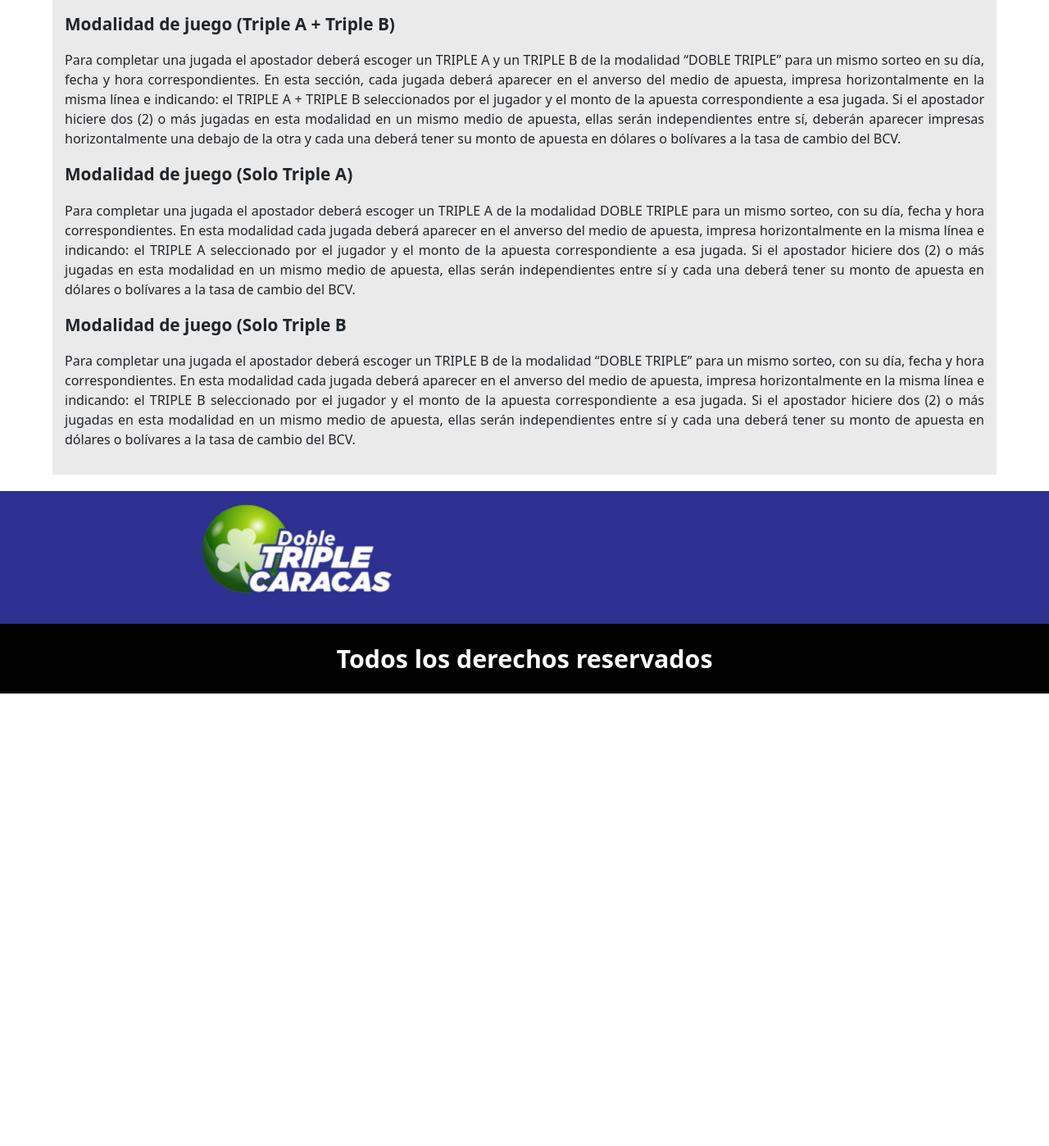
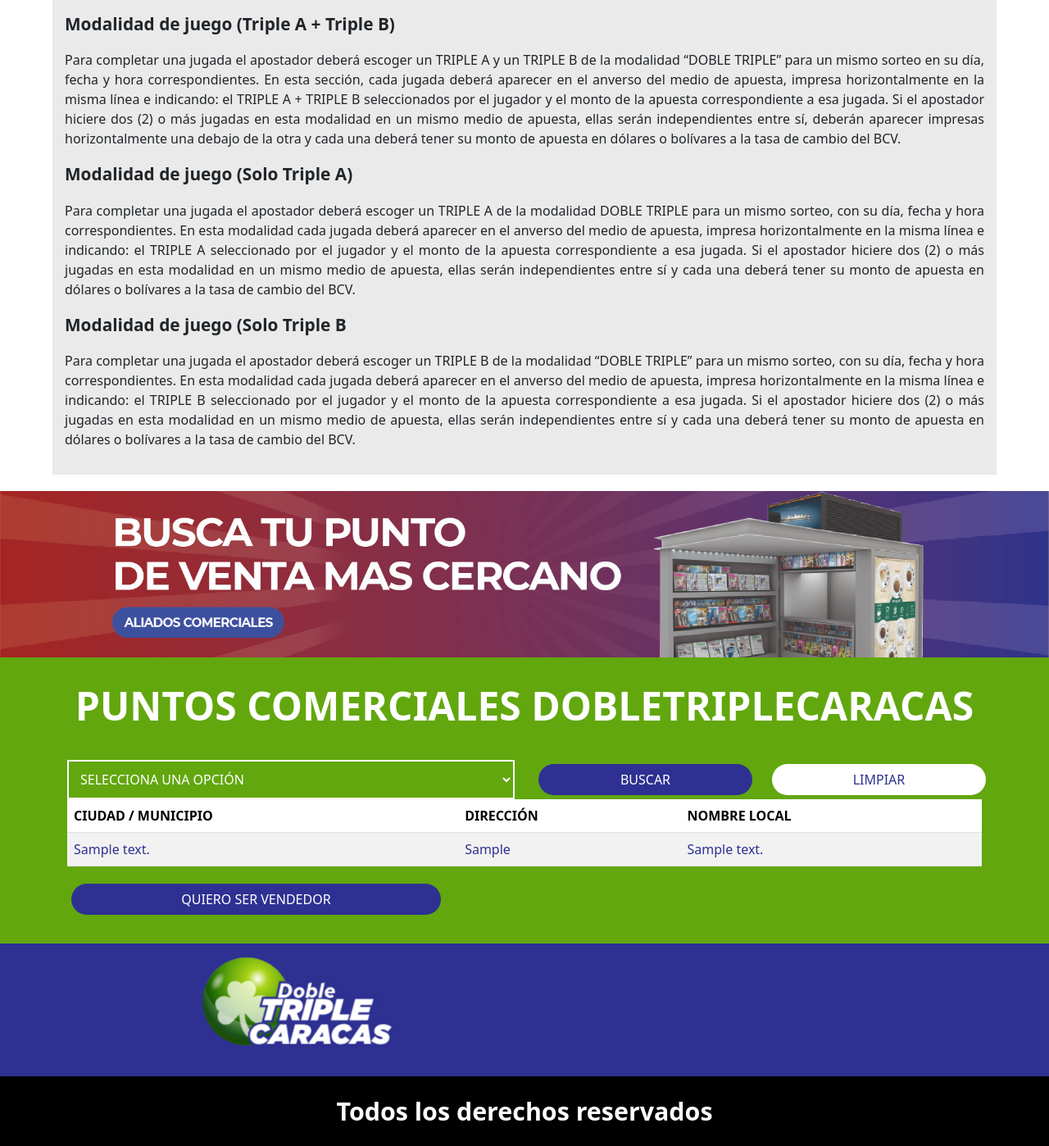
Before and after one commit to yoelayan/doble_triple_caracas, a Django app: page / in a window 1280 px wide. Shown: the part 1197-2595 px from the top of the page at 82% size. Before the commit the page ends 2043 px from the top, so only its background shows below. Run offline with Django 4.2, Linux system fonts and the light colour scheme; tables that the repository leaves empty hold one stand-in row (values such as "Sample post").

Commit message:
add puntos venta

```diff
--- a/app/views.py
+++ b/app/views.py
@@ -8,13 +8,28 @@
      return resultados_vesperino, resultados_nocturno
 
 def index(request):
+     from django.core.paginator import Paginator
      resultados_actual = Resultado.resultados_actual()
+
      if request.method == 'GET':
+
+          ciudad = request.GET.get('ciudad')
+          page_number = request.GET.get('page')
           filtro_fecha = request.GET.get('fecha')
+
+          puntos_venta = PuntoVenta.objects.all()
+          if ciudad:
+               puntos_venta = puntos_venta.filter(ciudad=ciudad)
+          puntos_venta = Paginator(puntos_venta, 5)
+          puntos_venta = puntos_venta.get_page(page_number)
+
           if filtro_fecha:
                resultados_actual = Resultado.objects.filter(fecha=filtro_fecha)
           actual_resultados_vespertino, actual_resultados_nocturno = get_horario(resultados_actual)
+
           return render(request, 'home/index.html', {
                'actual_resultados_vespertino': actual_resultados_vespertino,
                'actual_resultados_nocturno': actual_resultados_nocturno,
+               'puntos_venta': puntos_venta,
+               'ciudades': Ciudad.objects.all()
           })
--- a/apps/ventas/models.py
+++ b/apps/ventas/models.py
@@ -32,3 +32,6 @@
      ciudad = models.ForeignKey(Ciudad, related_name='ciudades', on_delete=models.CASCADE)
      direccion = models.TextField()
      vendedor = models.ForeignKey(Vendedor, related_name='puntos_de_venta', on_delete=models.CASCADE)
+
+     class Meta:
+          ordering = ['-id']
--- a/static/css/style.css
+++ b/static/css/style.css
@@ -8,6 +8,34 @@
 .bg-blue{
      background-color: #2e3191;
      color: white!important;
+}
+.bg-white{
+     color:#2e3191;
+     background-color: white;
+}
+.bg-white:hover{
+     color: white;
+     background-color: #2e3191!important;
+}
+.btn.bg-blue:hover{
+     background-color: #62a70e;
+}
+#puntos-venta .btn.bg-blue:hover{
+     background-color: white;
+     color:#2e3191!important;
+}
+.btn.bg-green{
+     color:white;
+     width: 50%;
+}
+.btn.bg-green:hover{
+     background-color: #2e3191;
+}
+
+.btn-long{
+     width: 100%;
+     margin:5px;
+     border-radius: 30px;
 }
 .nav-flex{
      display: flex;
@@ -150,16 +178,7 @@
      font-weight: 500;
      padding:15px
 }
-.btn.bg-blue:hover{
-     background-color: #62a70e;
-}
-.btn.bg-green{
-     color:white;
-     width: 50%;
-}
-.btn.bg-green:hover{
-     background-color: #2e3191;
-}
+
 .history-form .btn{
      width: 100%;
 }
@@ -256,3 +275,44 @@
      justify-content: center;
      height: 300px;
 }
+#puntos-venta{
+     background-color: #62a70e;
+     padding-bottom: 30px;
+}
+#puntos-venta .container-custom{
+     padding-top:30px;
+     padding-bottom: 30px;
+     display:flex;
+     justify-content: center;
+     align-items: center;
+}
+.title-v2 h3{
+     color:white;
+     font-size: 3rem;
+     font-weight: bolder;
+}
+.transparent-select{
+     color:white;
+     background-color: transparent;
+     padding: 10px;
+     border: 2px solid white;
+     width: 100%;
+}
+.transparent-select option{
+     border-radius: 1px!important;
+     color:white;
+     background-color: #2e3191;
+}
+.puntos-venta-table tbody tr td{
+     color:#2e3191!important;
+}
+.puntos-venta-table tbody tr{
+
+     background-color: white;
+}
+.puntos-venta-table tbody tr:nth-child(even){
+     background-color: #eaeaea;
+}
+.ml-0{
+     width: 100%;
+}
--- a/templates/home/index.html
+++ b/templates/home/index.html
@@ -24,4 +24,10 @@
           </div>
      </section>
      {% include 'parts/reglas.html' %}
+     <section id="banner__section__1">
+          <div class="banner">
+               <img src="{% static 'img/punta.jpg' %}" alt="" class="banner__img">
+          </div>
+     </section>
+     {% include 'parts/puntos-ventas.html' %}
 {% endblock %}
--- /dev/null
+++ b/templates/parts/puntos-ventas.html
@@ -0,0 +1,74 @@
+<section id="puntos-venta">
+     <div class="container-custom">
+          <div class="title-v2">
+               <h3 class="white">PUNTOS COMERCIALES DOBLETRIPLECARACAS</h3>
+          </div>
+     </div>
+     <div class="container">
+          <form action="./#puntos-venta" method="GET">
+               <div class="row">
+                         <div class="col-lg-6">
+                              <div class="row">
+                                   <div class="col-lg-12">
+                                        <select class="transparent-select" name="ciudad" id="">
+                                             <option>SELECCIONA UNA OPCIÓN</option>
+                                             {% for ciudad in ciudades %}
+                                                  <option value="{{ciudad.id}}">{{ciudad.description}}</option>
+                                             {% endfor %}
+                                        </select>
+                                   </div>
+                              </div>
+                         </div>
+                         <div class="col-lg-6">
+                              <div class="row">
+                                   <div class="col-lg-6">
+                                        <button type="submit" class="btn bg-blue btn-long"> BUSCAR </button>
+                                   </div>
+                                   <div class="col-lg-6">
+                                        <a href="/#puntos-venta" class="btn bg-white btn-long"> LIMPIAR </a>
+                                   </div>
+                              </div>
+                         </div>
+               </div>
+          </form>
+          <table class="table table-striped puntos-venta-table">
+               <thead>
+                    <th>CIUDAD / MUNICIPIO</th>
+                    <th>DIRECCIÓN</th>
+                    <th>NOMBRE LOCAL</th>
+               </thead>
+               <tbody>
+                    {% for punto in puntos_venta %}
+                         <tr>
+                              <td>{{punto.ciudad.description}}</td>
+                              <td>{{punto.direccion}}</td>
+                              <td>{{punto.description}}</td>
+                         </tr>
+                    {% endfor %}
+               </tbody>
+          </table>
+          <div class="row">
+               <div class="col-lg-5">
+                    <button class="btn bg-blue btn-long"> QUIERO SER VENDEDOR </button>
+               </div>
+               <div class="col-lg-7">
+                    <div class="row align-items-center" style="justify-content: space-evenly;">
+                         <div class="col-lg-4">
+                              {% if puntos_venta.has_previous %}
+                                   <a href="?page={{ puntos_venta.previous_page_number }}" class="btn bg-blue ml-0">ANTERIOR</a>
+                              {% endif %}
+                         </div>
+                         {% if puntos_venta.has_next %}
+                         <div class="col-lg-4">
+                              <a href="?page={{ puntos_venta.next_page_number }}" class="btn bg-blue ml-0"> SIGUIENTE </a>
+                         </div>
+                         <div class="col-lg-4">
+                              <a href="?page={{ puntos_venta.paginator.num_pages }}" class="btn bg-blue ml-0"> ULTIMA PÁGINA &raquo;</a>
+                         </div>
+                         {% endif %}
+
+                    </div>
+               </div>
+          </div>
+     </div>
+</section>
```
Also changed, not shown: apps/core/models.py (line endings or trailing spaces).
